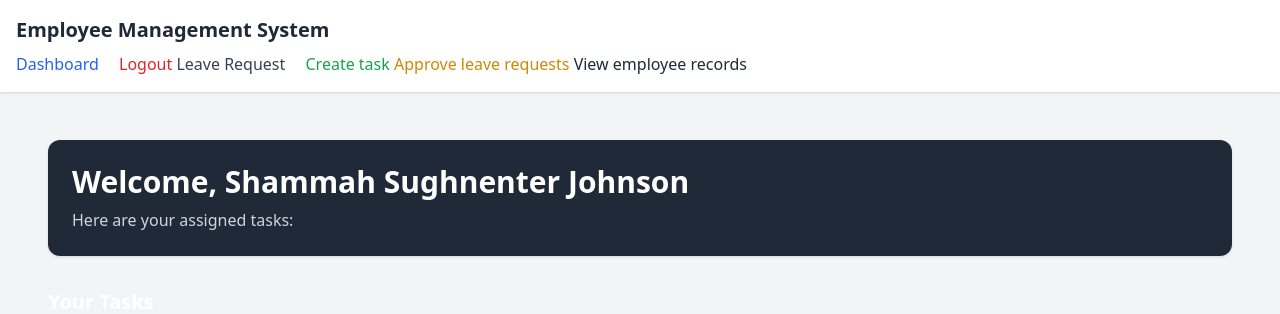
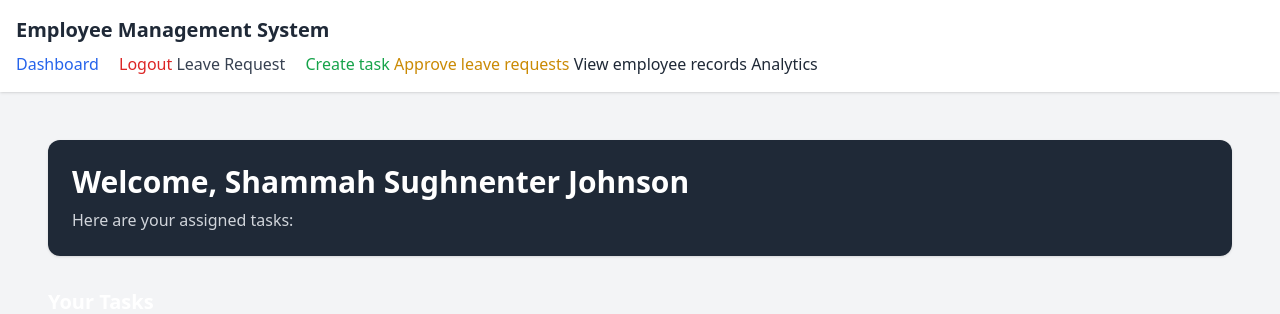
Before and after one commit to Sughnenter/employee-management-system, a Django app: page / in a window 1280 px wide. Shown: the top 314 px of the page. Run offline with Django 5.2, Linux system fonts and the light colour scheme; a user stored in the database is signed in; data comes from the database, SQL or seed files in the repository; some libraries are stand-ins or nearby versions.

Commit message:
added analytics

```diff
--- a/employeeManagementSystem/employee/templates/employee/base.html
+++ b/employeeManagementSystem/employee/templates/employee/base.html
@@ -22,6 +22,7 @@
             <a href="{% url 'create_task' %}" class="text-green-600 hover:underline">Create task</a>
             <a href="{% url 'leave_approve' %}" class="text-yellow-600 hover:underline">Approve leave requests</a>
             <a href="{% url 'employee_list' %}" class="text-black-600 hover:underline">View employee records</a>
+            <a href="{% url 'nalytics' %}" class="text-black-600 hover:underline">Analytics</a>
 
           {% endif %}
         {% endif %}
--- a/employeeManagementSystem/employee/urls.py
+++ b/employeeManagementSystem/employee/urls.py
@@ -18,7 +18,7 @@ urlpatterns = [
     path('employee/<int:pk>/delete/', DeleteEmployeeView.as_view(), name='delete_employee'),
     path('employee/<int:pk>/update/', UpdateEmployeeView.as_view(), name='update_employee'),
     path("export/pdf/", ExportEmployeesPDFView.as_view(), name="export_pdf"),
-    path("admin/analytics/", AdminAnalyticsView.as_view(), name="admin_analytics"),
+    path("analytics/", AdminAnalyticsView.as_view(), name="analytics"),
 
 
 
```
